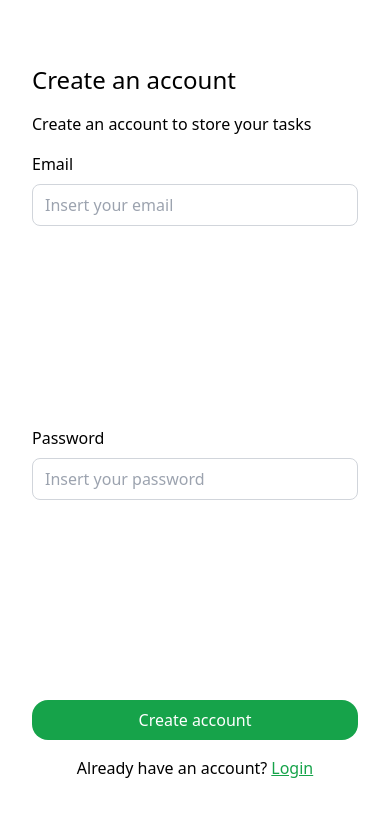
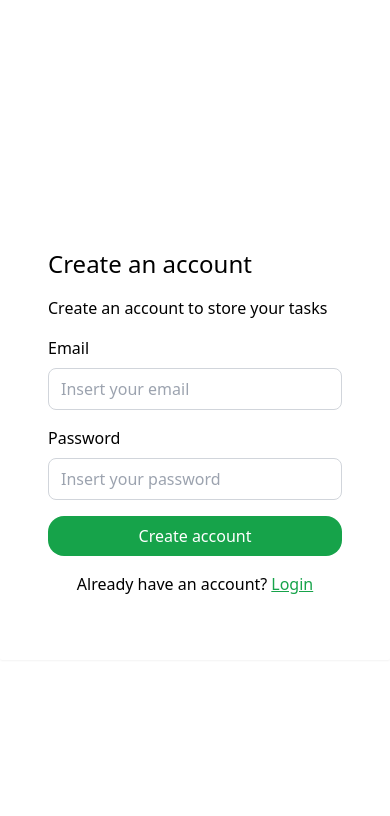
Before and after one commit to CelioJoaquimCumba/my-app---void, a Vue app in the folder tody/: page /register in a window 390 px wide. Shown: the top 816 px of the page. Built offline with nearby package versions, Linux system fonts and the light colour scheme.

Commit message:
fix: layout on mobile

```diff
--- a/tody/src/views/LoginView.vue
+++ b/tody/src/views/LoginView.vue
@@ -1,22 +1,26 @@
 <script setup lang="ts">
 import ButtonComponentVue from '@/components/atoms/ButtonComponent.vue';
 import InputComponent from '@/components/atoms/InputComponent.vue';
+
+const handleSubmit = () => {
+    console.log("login sample")
+}
 </script>
 
 <template>
     <main class="w-full h-screen flex items-center justify-center">
-        <div class="flex w-full max-w-md py-16 px-8 flex-col justify-center items-start gap-4 rounded-sm bg-white h-full shadow-sm  sm:h-auto sm:border sm:border-200">
+        <form class="flex w-full max-w-md py-16 px-12 flex-col justify-center items-start gap-4 rounded-sm bg-background shadow-sm  sm:h-auto sm:border sm:border-200 " @submit.prevent="handleSubmit">
             <h1 class="text-2xl leading-8 font-medium">Login</h1>
             <span class=" text-base leading-6 font-normal">Insert your credentials to see your results</span>
             <InputComponent label="Email" placeholder="Insert your email"/>
             <InputComponent label="Password" type="password" placeholder="Insert your password"/>
-            <ButtonComponentVue>
+            <ButtonComponentVue type="submit">
                 Login
             </ButtonComponentVue>
             <div class="flex self-stretch justify-center gap-1 ">
                 <span class="text-base leading-6 font-normal">Don't have an account?</span>
                 <router-link to="/register" class="text-base leading-6 font-normal underline text-primary">Register</router-link>
             </div>
-        </div>
+        </form>
     </main>
 </template>
--- a/tody/src/views/RegisterView.vue
+++ b/tody/src/views/RegisterView.vue
@@ -1,17 +1,22 @@
 <script setup lang="ts">
 import ButtonComponentVue from '@/components/atoms/ButtonComponent.vue';
 import InputComponent from '@/components/atoms/InputComponent.vue';
+
+const handleSubmit = () => {
+    console.log("login sample")
+}
+
 </script>
 
 <template>
     <main class="w-full h-screen flex items-center justify-center">
-        <div
-            class="flex w-full max-w-md py-16 px-8 flex-col justify-center items-start gap-4 rounded-sm bg-white h-full shadow-sm  sm:h-auto sm:border sm:border-200">
+        <form
+            class="flex w-full max-w-md py-16 px-12 flex-col justify-center items-start gap-4 rounded-sm bg-white  shadow-sm  sm:h-auto sm:border sm:border-200" @submit.prevent="handleSubmit">
             <h1 class="text-2xl leading-8 font-medium">Create an account</h1>
             <span class=" text-base leading-6 font-normal">Create an account to store your tasks</span>
             <InputComponent label="Email" placeholder="Insert your email" />
             <InputComponent label="Password" type="password" placeholder="Insert your password" />
-            <ButtonComponentVue>
+            <ButtonComponentVue type="submit">
                 Create account
             </ButtonComponentVue>
             <div class="flex self-stretch justify-center gap-1 ">
@@ -19,6 +24,6 @@ import InputComponent from '@/components/atoms/InputComponent.vue';
                 <router-link to="/login"
                     class="text-base leading-6 font-normal underline text-primary">Login</router-link>
             </div>
-        </div>
+        </form>
     </main>
 </template>
```
